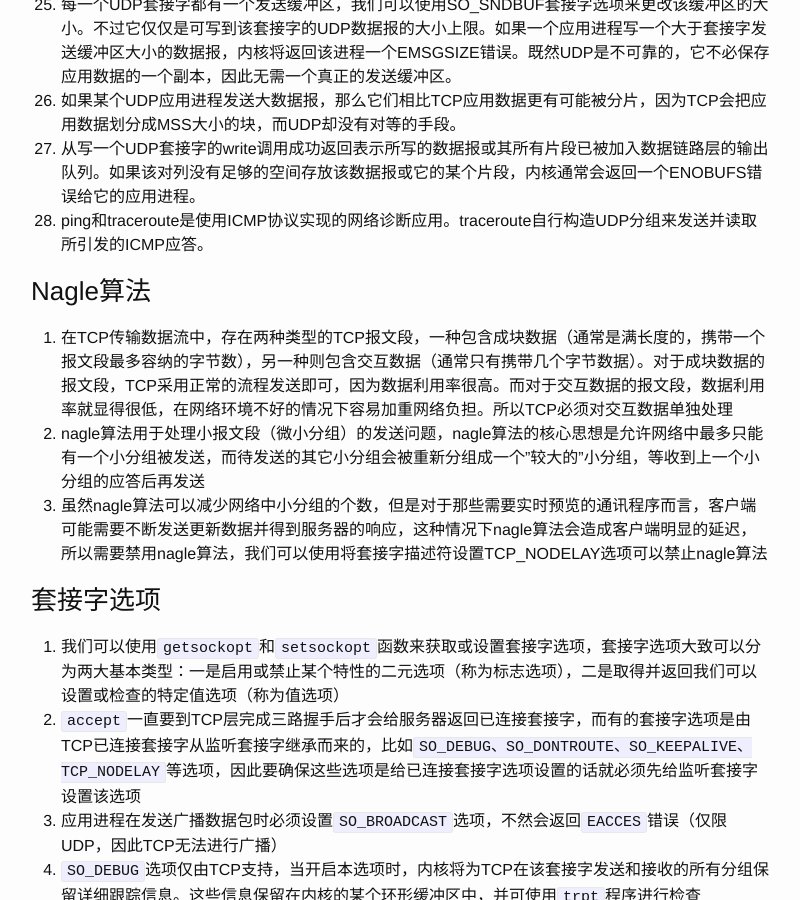
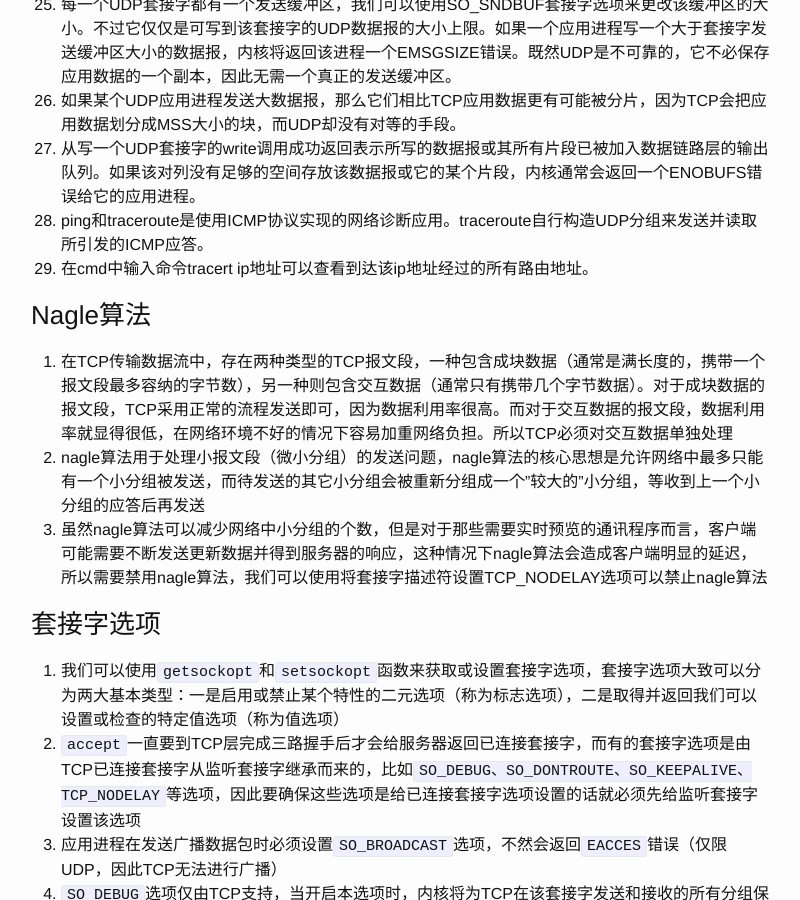
Before and after one commit to xdyangwei/xdyangwei.github.io, a Jekyll site: the page built from _posts/2019-8-20-Unix网络编程.md, in a window 1280 px wide and 900 px high, scrolled down 1823 px. Shown: the whole window, without its empty margins (239-1039 px from the left). Built offline with Jekyll 4.4.1, drawn with Linux system fonts in a browser that asks for light colours; our own code applies the rules of GitHub Pages for plain Markdown files.

Commit message:
add the command of traceroute

```diff
--- a/_posts/2019-8-20-Unix网络编程.md
+++ b/_posts/2019-8-20-Unix网络编程.md
@@ -32,6 +32,7 @@
 26. 如果某个UDP应用进程发送大数据报，那么它们相比TCP应用数据更有可能被分片，因为TCP会把应用数据划分成MSS大小的块，而UDP却没有对等的手段。
 27. 从写一个UDP套接字的write调用成功返回表示所写的数据报或其所有片段已被加入数据链路层的输出队列。如果该对列没有足够的空间存放该数据报或它的某个片段，内核通常会返回一个ENOBUFS错误给它的应用进程。
 28. ping和traceroute是使用ICMP协议实现的网络诊断应用。traceroute自行构造UDP分组来发送并读取所引发的ICMP应答。
+29. 在cmd中输入命令tracert ip地址可以查看到达该ip地址经过的所有路由地址。
 
 ### Nagle算法
 1. 在TCP传输数据流中，存在两种类型的TCP报文段，一种包含成块数据（通常是满长度的，携带一个报文段最多容纳的字节数），另一种则包含交互数据（通常只有携带几个字节数据）。对于成块数据的报文段，TCP采用正常的流程发送即可，因为数据利用率很高。而对于交互数据的报文段，数据利用率就显得很低，在网络环境不好的情况下容易加重网络负担。所以TCP必须对交互数据单独处理
```
Also changed, not shown: _posts/2019-9-16-Linux内核态与用户态.md (added).
